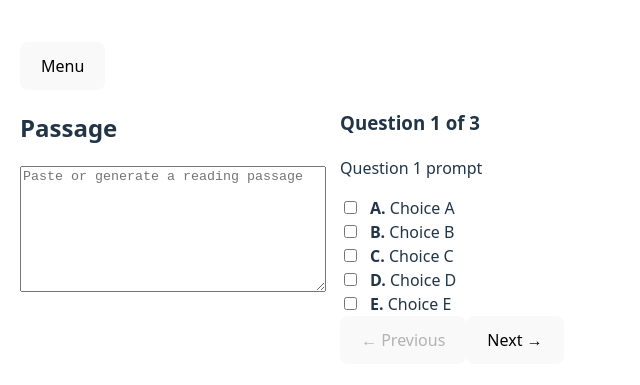
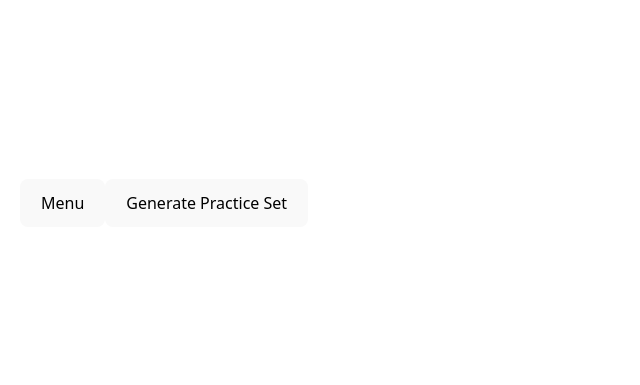
Before and after one commit to NightlyTwo58/P11_GRE, a React (Vite) app: page /practice in a window 1280 px wide. Shown: the part 197-582 px from the top of the page, without its empty margins (0-640 px from the left). Built offline with nearby package versions, Linux system fonts and the light colour scheme.

Commit message:
Initial GPT work

```diff
--- a/src/pages/Practice.jsx
+++ b/src/pages/Practice.jsx
@@ -4,46 +4,99 @@ import { useNavigate, Link } from 'react-router-dom'
 function Practice() {
   const navigate = useNavigate()
 
+  // GPT-generated content
   const [passage, setPassage] = useState('')
-  const [currentQuestionIndex, setCurrentQuestionIndex] = useState(0)
+  const [questions, setQuestions] = useState([])
+
+  // UI state
+  const [currentIndex, setCurrentIndex] = useState(0)
   const [answers, setAnswers] = useState({})
+  const [loading, setLoading] = useState(false)
 
-  const choices = [
-    { id: 'A', text: 'Choice A' },
-    { id: 'B', text: 'Choice B' },
-    { id: 'C', text: 'Choice C' },
-    { id: 'D', text: 'Choice D' },
-    { id: 'E', text: 'Choice E' }
+  async function generateFromGPT() {
+    setLoading(true)
+
+    const response = await fetch('https://api.openai.com/v1/chat/completions', {
+      method: 'POST',
+      headers: {
+        'Content-Type': 'application/json',
+        Authorization: `Bearer ${import.meta.env.VITE_OPENAI_API_KEY}`
+      },
+      body: JSON.stringify({
+        model: 'gpt-4.1-mini',
+        temperature: 0.7,
+        messages: [
+          {
+            role: 'system',
+            content: `
+You are a GRE verbal reasoning test generator.
+
+You must output ONLY valid JSON.
+No explanations.
+No markdown.
+No commentary.
+
+The JSON format MUST be:
+
+{
+  "passage": "string",
+  "questions": [
+    {
+      "prompt": "string",
+      "choices": [
+        { "id": "A", "text": "string" },
+        { "id": "B", "text": "string" },
+        { "id": "C", "text": "string" },
+        { "id": "D", "text": "string" },
+        { "id": "E", "text": "string" }
+      ],
+      "correctAnswers": ["A", "C"]
+    }
   ]
+}
 
-  const questions = [
-    { prompt: 'Question 1 prompt', choices },
-    { prompt: 'Question 2 prompt', choices },
-    { prompt: 'Question 3 prompt', choices }
+Rules:
+- Exactly 3 questions
+- Some questions MUST have multiple correct answers
+- Passage should be realistic GRE-level reading comprehension
+`
+          },
+          {
+            role: 'user',
+            content: 'Generate a complete GRE verbal reasoning passage with 3 questions.'
+          }
         ]
+      })
+    })
 
-  const currentQuestion = questions[currentQuestionIndex]
-  const currentAnswer = answers[currentQuestionIndex] || []
+    const data = await response.json()
+    const parsed = JSON.parse(data.choices[0].message.content)
 
-  const allAnswered =
-    Object.keys(answers).length === questions.length &&
-    Object.values(answers).every(a => a.length > 0)
+    setPassage(parsed.passage)
+    setQuestions(parsed.questions)
+    setAnswers({})
+    setCurrentIndex(0)
+    setLoading(false)
+  }
 
   function toggleAnswer(choiceId) {
-    const updated = currentAnswer.includes(choiceId)
-      ? currentAnswer.filter(a => a !== choiceId)
-      : [...currentAnswer, choiceId]
+    const current = answers[currentIndex] || []
 
+    if (current.includes(choiceId)) {
       setAnswers({
         ...answers,
-      [currentQuestionIndex]: updated
+        [currentIndex]: current.filter(c => c !== choiceId)
       })
+    } else {
+      setAnswers({
+        ...answers,
+        [currentIndex]: [...current, choiceId]
+      })
+    }
   }
 
   function submitAll() {
-    if (!allAnswered) return
-
-    navigate('/Results', {
+    navigate('/results', {
       state: {
         passage,
         questions,
@@ -52,66 +105,66 @@ function Practice() {
     })
   }
 
+  const currentQuestion = questions[currentIndex]
+
   return (
     <div className="page">
-      <Link to="/">
-        <button>Menu</button>
-      </Link>
+      <Link to="/"><button>Menu</button></Link>
 
+      <button onClick={generateFromGPT} disabled={loading}>
+        {loading ? 'Generating...' : 'Generate Practice Set'}
+      </button>
+
+      {passage && (
         <div className="split-container">
           <div className="left-panel">
-          <h2>Passage</h2>
-          <textarea
-            placeholder="Paste or generate a reading passage"
-            value={passage}
-            onChange={e => setPassage(e.target.value)}
-          />
+            <h3>Passage</h3>
+            <p>{passage}</p>
           </div>
 
           <div className="right-panel">
-          <h3>
-            Question {currentQuestionIndex + 1} of {questions.length}
-          </h3>
-
+            <h3>Question {currentIndex + 1} of 3</h3>
             <p>{currentQuestion.prompt}</p>
 
             {currentQuestion.choices.map(choice => (
               <label key={choice.id} className="choice">
                 <input
                   type="checkbox"
-                checked={currentAnswer.includes(choice.id)}
+                  checked={(answers[currentIndex] || []).includes(choice.id)}
                   onChange={() => toggleAnswer(choice.id)}
                 />
-              <span>
                 <strong>{choice.id}.</strong> {choice.text}
-              </span>
               </label>
             ))}
 
             <div className="nav-buttons">
               <button
-              onClick={() => setCurrentQuestionIndex(i => i - 1)}
-              disabled={currentQuestionIndex === 0}
+                onClick={() => setCurrentIndex(i => i - 1)}
+                disabled={currentIndex === 0}
               >
-              ← Previous
+                ←
               </button>
 
+              {currentIndex < 2 ? (
                 <button
-              onClick={() => setCurrentQuestionIndex(i => i + 1)}
-              disabled={currentQuestionIndex === questions.length - 1}
+                  onClick={() => setCurrentIndex(i => i + 1)}
+                  disabled={!answers[currentIndex]?.length}
                 >
-              Next →
+                  →
                 </button>
-          </div>
-
-          {currentQuestionIndex === questions.length - 1 && (
-            <button onClick={submitAll} disabled={!allAnswered}>
-              Submit All
+              ) : (
+                <button
+                  onClick={submitAll}
+                  disabled={!answers[currentIndex]?.length}
+                >
+                  Submit
                 </button>
               )}
             </div>
           </div>
         </div>
+      )}
+    </div>
   )
 }
 
--- a/src/pages/Results.jsx
+++ b/src/pages/Results.jsx
@@ -1,66 +1,52 @@
 import { useLocation, useNavigate, Link } from 'react-router-dom'
-import { useState } from 'react'
 
 function Results({ score, setScore }) {
   const { state } = useLocation()
   const navigate = useNavigate()
 
-  const { passage, questions, answers } = state
-  const [marked, setMarked] = useState({})
+  const { questions, answers } = state
 
-  function mark(index, isCorrect) {
-    setMarked({
-      ...marked,
-      [index]: isCorrect
-    })
+  function isCorrect(user, correct) {
+    if (!user) return false
+    if (user.length !== correct.length) return false
+    return user.every(a => correct.includes(a))
   }
 
   function finalize() {
-    let correct = 0
-    let incorrect = 0
+    let correctCount = 0
+    let incorrectCount = 0
 
-    Object.values(marked).forEach(v => {
-      if (v) correct++
-      else incorrect++
+    questions.forEach((q, i) => {
+      if (isCorrect(answers[i], q.correctAnswers)) {
+        correctCount++
+      } else {
+        incorrectCount++
+      }
     })
 
     setScore({
-      correct: score.correct + correct,
-      incorrect: score.incorrect + incorrect
+      correct: score.correct + correctCount,
+      incorrect: score.incorrect + incorrectCount
     })
 
     navigate('/')
   }
 
-  const allMarked = Object.keys(marked).length === questions.length
-
   return (
     <div className="page">
-      <Link to="/">
-        <button>Menu</button>
-      </Link>
+      <Link to="/"><button>Menu</button></Link>
 
-      <h2>Passage</h2>
-      <p>{passage}</p>
+      <h2>Results</h2>
 
-      <h2>Your Answers</h2>
-
-      {questions.map((q, index) => (
-        <div key={index} className="result-question">
-          <h4>Question {index + 1}</h4>
-          <p>{q.prompt}</p>
-          <p>
-            <strong>Selected:</strong> {answers[index].join(', ')}
-          </p>
-
-          <button onClick={() => mark(index, true)}>Correct</button>
-          <button onClick={() => mark(index, false)}>Incorrect</button>
+      {questions.map((q, i) => (
+        <div key={i}>
+          <p><strong>Question {i + 1}</strong></p>
+          <p>Your answer: {(answers[i] || []).join(', ')}</p>
+          <p>Correct answer: {q.correctAnswers.join(', ')}</p>
         </div>
       ))}
 
-      <button onClick={finalize} disabled={!allMarked}>
-        Save Results
-      </button>
+      <button onClick={finalize}>Confirm & Save Score</button>
     </div>
   )
 }
```
Also changed, not shown: 1 other file (tests, documents, lock files or other folders). Lines whose indentation alone changed are shown as unchanged.
